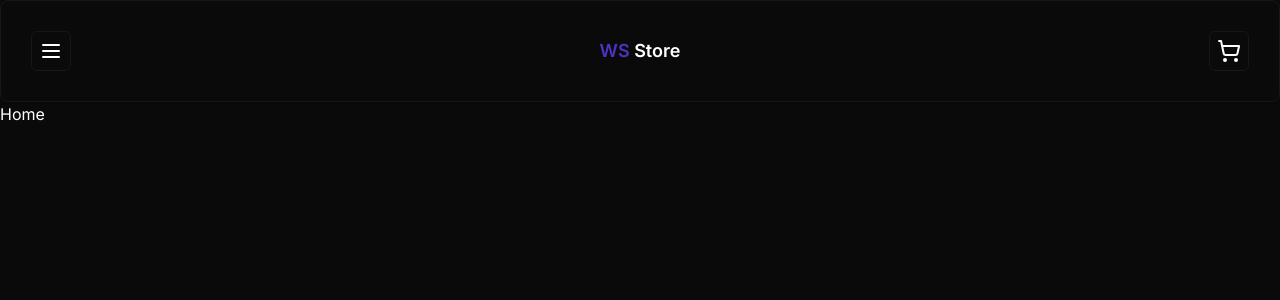
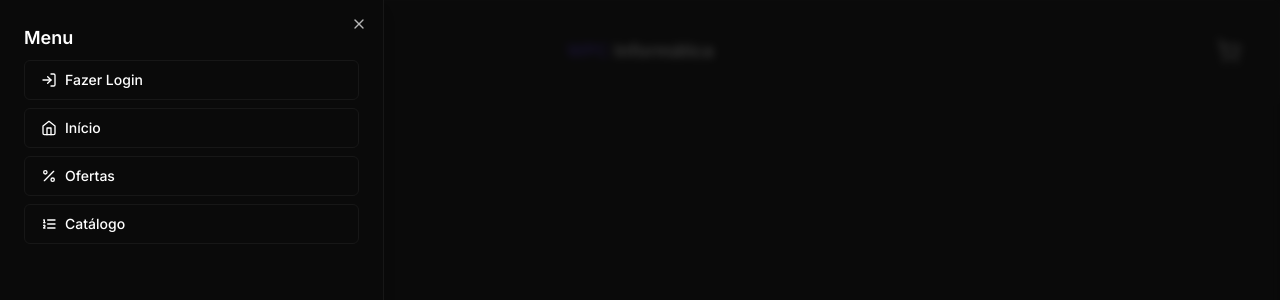
Before and after one commit to willtechcod/ws-store, a Next.js app: page / in a window 1280 px wide. Both pictures are taken after a click on the button 51 px from the left and 51 px from the top of the page. Shown: the top 300 px of the page. Built offline with nearby package versions, Linux system fonts and the light colour scheme.

Commit message:
feat: and header menu  components

```diff
--- a/package.json
+++ b/package.json
@@ -10,6 +10,7 @@
   },
   "dependencies": {
     "@prisma/client": "^5.4.2",
+    "@radix-ui/react-dialog": "^1.0.5",
     "@radix-ui/react-slot": "^1.0.2",
     "class-variance-authority": "^0.7.0",
     "clsx": "^2.0.0",
--- a/src/components/ui/header.tsx
+++ b/src/components/ui/header.tsx
@@ -1,15 +1,55 @@
-import { MenuIcon, ShoppingCartIcon } from "lucide-react";
+import {
+  HomeIcon,
+  ListOrdered,
+  LogInIcon,
+  MenuIcon,
+  Percent,
+  PercentCircleIcon,
+  ShoppingCartIcon,
+} from "lucide-react";
 import { Button } from "./button";
 import { Card } from "./card";
+import { Sheet, SheetContent, SheetHeader, SheetTrigger } from "./sheet";
 
 const Header = () => {
   return (
     <Card className="flex items-center justify-between p-[1.875rem]">
-      <Button size="icon" variant="outline">
-        <MenuIcon />
-      </Button>
+      <Sheet>
+        <SheetTrigger asChild>
+          <Button size="icon" variant="outline">
+            <MenuIcon />
+          </Button>
+        </SheetTrigger>
+        <SheetContent side="left">
+          <SheetHeader className="text-left text-lg font-semibold">
+            Menu
+          </SheetHeader>
+
+          <div className="mt-2 flex flex-col gap-2">
+            <Button variant="outline" className="w-full justify-start gap-2">
+              <LogInIcon size={16} />
+              Fazer Login
+            </Button>
+
+            <Button variant="outline" className="w-full justify-start gap-2">
+              <HomeIcon size={16} />
+              Início
+            </Button>
+
+            <Button variant="outline" className="w-full justify-start gap-2">
+              <Percent size={16} />
+              Ofertas
+            </Button>
+
+            <Button variant="outline" className="w-full justify-start gap-2">
+              <ListOrdered size={16} />
+              Catálogo
+            </Button>
+          </div>
+        </SheetContent>
+      </Sheet>
       <h1 className="text-lg font-semibold">
-        <span className="text-primary">WS</span> Store
+        <span className="text-primary">WPC</span> Informática
       </h1>
       <Button size="icon" variant="outline">
         <ShoppingCartIcon />
--- /dev/null
+++ b/src/components/ui/sheet.tsx
@@ -0,0 +1,146 @@
+"use client"
+
+import * as React from "react"
+import * as SheetPrimitive from "@radix-ui/react-dialog"
+import { cva, type VariantProps } from "class-variance-authority"
+import { X } from "lucide-react"
+
+import { cn } from "@/lib/utils"
+
+const Sheet = SheetPrimitive.Root
+
+const SheetTrigger = SheetPrimitive.Trigger
+
+const SheetClose = SheetPrimitive.Close
+
+const SheetPortal = ({
+  className,
+  ...props
+}: SheetPrimitive.DialogPortalProps) => (
+  <SheetPrimitive.Portal className={cn(className)} {...props} />
+)
+SheetPortal.displayName = SheetPrimitive.Portal.displayName
+
+const SheetOverlay = React.forwardRef<
+  React.ElementRef<typeof SheetPrimitive.Overlay>,
+  React.ComponentPropsWithoutRef<typeof SheetPrimitive.Overlay>
+>(({ className, ...props }, ref) => (
+  <SheetPrimitive.Overlay
+    className={cn(
+      "fixed inset-0 z-50 bg-background/80 backdrop-blur-sm data-[state=open]:animate-in data-[state=closed]:animate-out data-[state=closed]:fade-out-0 data-[state=open]:fade-in-0",
+      className
+    )}
+    {...props}
+    ref={ref}
+  />
+))
+SheetOverlay.displayName = SheetPrimitive.Overlay.displayName
+
+const sheetVariants = cva(
+  "fixed z-50 gap-4 bg-background p-6 shadow-lg transition ease-in-out data-[state=open]:animate-in data-[state=closed]:animate-out data-[state=closed]:duration-300 data-[state=open]:duration-500",
+  {
+    variants: {
+      side: {
+        top: "inset-x-0 top-0 border-b data-[state=closed]:slide-out-to-top data-[state=open]:slide-in-from-top",
+        bottom:
+          "inset-x-0 bottom-0 border-t data-[state=closed]:slide-out-to-bottom data-[state=open]:slide-in-from-bottom",
+        left: "inset-y-0 left-0 h-full w-3/4 border-r data-[state=closed]:slide-out-to-left data-[state=open]:slide-in-from-left sm:max-w-sm",
+        right:
+          "inset-y-0 right-0 h-full w-3/4  border-l data-[state=closed]:slide-out-to-right data-[state=open]:slide-in-from-right sm:max-w-sm",
+      },
+    },
+    defaultVariants: {
+      side: "right",
+    },
+  }
+)
+
+interface SheetContentProps
+  extends React.ComponentPropsWithoutRef<typeof SheetPrimitive.Content>,
+    VariantProps<typeof sheetVariants> {}
+
+const SheetContent = React.forwardRef<
+  React.ElementRef<typeof SheetPrimitive.Content>,
+  SheetContentProps
+>(({ side = "right", className, children, ...props }, ref) => (
+  <SheetPortal>
+    <SheetOverlay />
+    <SheetPrimitive.Content
+      ref={ref}
+      className={cn(sheetVariants({ side }), className)}
+      {...props}
+    >
+      {children}
+      <SheetPrimitive.Close className="absolute right-4 top-4 rounded-sm opacity-70 ring-offset-background transition-opacity hover:opacity-100 focus:outline-none focus:ring-2 focus:ring-ring focus:ring-offset-2 disabled:pointer-events-none data-[state=open]:bg-secondary">
+        <X className="h-4 w-4" />
+        <span className="sr-only">Close</span>
+      </SheetPrimitive.Close>
+    </SheetPrimitive.Content>
+  </SheetPortal>
+))
+SheetContent.displayName = SheetPrimitive.Content.displayName
+
+const SheetHeader = ({
+  className,
+  ...props
+}: React.HTMLAttributes<HTMLDivElement>) => (
+  <div
+    className={cn(
+      "flex flex-col space-y-2 text-center sm:text-left",
+      className
+    )}
+    {...props}
+  />
+)
+SheetHeader.displayName = "SheetHeader"
+
+const SheetFooter = ({
+  className,
+  ...props
+}: React.HTMLAttributes<HTMLDivElement>) => (
+  <div
+    className={cn(
+      "flex flex-col-reverse sm:flex-row sm:justify-end sm:space-x-2",
+      className
+    )}
+    {...props}
+  />
+)
+SheetFooter.displayName = "SheetFooter"
+
+const SheetTitle = React.forwardRef<
+  React.ElementRef<typeof SheetPrimitive.Title>,
+  React.ComponentPropsWithoutRef<typeof SheetPrimitive.Title>
+>(({ className, ...props }, ref) => (
+  <SheetPrimitive.Title
+    ref={ref}
+    className={cn("text-lg font-semibold text-foreground", className)}
+    {...props}
+  />
+))
+SheetTitle.displayName = SheetPrimitive.Title.displayName
+
+const SheetDescription = React.forwardRef<
+  React.ElementRef<typeof SheetPrimitive.Description>,
+  React.ComponentPropsWithoutRef<typeof SheetPrimitive.Description>
+>(({ className, ...props }, ref) => (
+  <SheetPrimitive.Description
+    ref={ref}
+    className={cn("text-sm text-muted-foreground", className)}
+    {...props}
+  />
+))
+SheetDescription.displayName = SheetPrimitive.Description.displayName
+
+export {
+  Sheet,
+  SheetPortal,
+  SheetOverlay,
+  SheetTrigger,
+  SheetClose,
+  SheetContent,
+  SheetHeader,
+  SheetFooter,
+  SheetTitle,
+  SheetDescription,
+}
```
Also changed, not shown: 1 other file (tests, documents, lock files or other folders).
